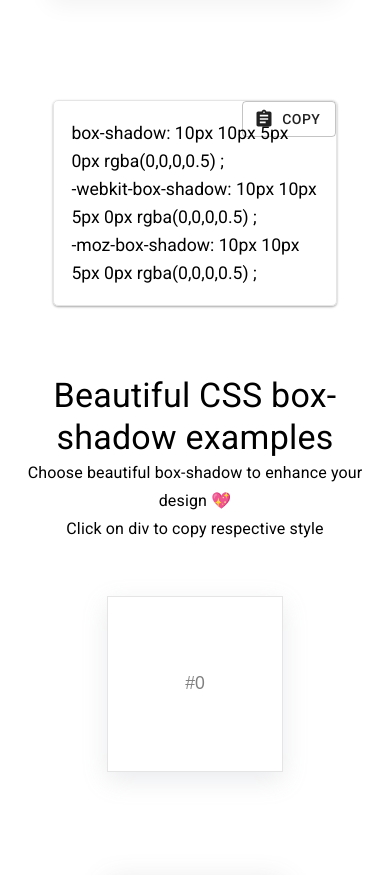
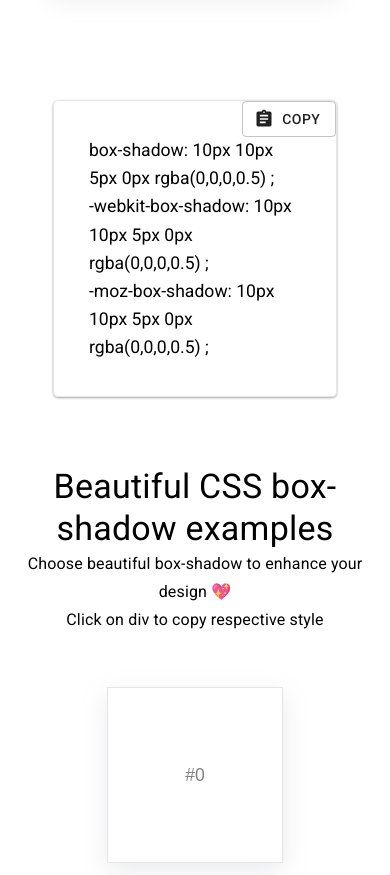
Before and after one commit to CoderNehal/React-css-shadow-generator, a React (Create React App) app: page / in a window 390 px wide. Shown: the part 1188-2063 px from the top of the page. Built offline with nearby package versions, Linux system fonts and the light colour scheme.

Commit message:
Changed little bit of css

```diff
--- a/src/Copy/Copy.css
+++ b/src/Copy/Copy.css
@@ -4,7 +4,7 @@
 	position: relative;
 	width: 38em;
 	height: auto;
-	min-height: 6em;
+	min-height: 7em;
 	padding: 1em;
 	border-radius: 5px;
 	box-shadow: rgba(0, 0, 0, 0.12) 0px 1px 3px, rgba(0, 0, 0, 0.24) 0px 1px 2px;
@@ -21,4 +21,10 @@
 	position: absolute;
 	top: 0;
 	right: 0;
+	margin-bottom: 1em;
 }
+@media (max-width: 593px) {
+	.Copy {
+		padding: 2em;
+	}
+}
```
